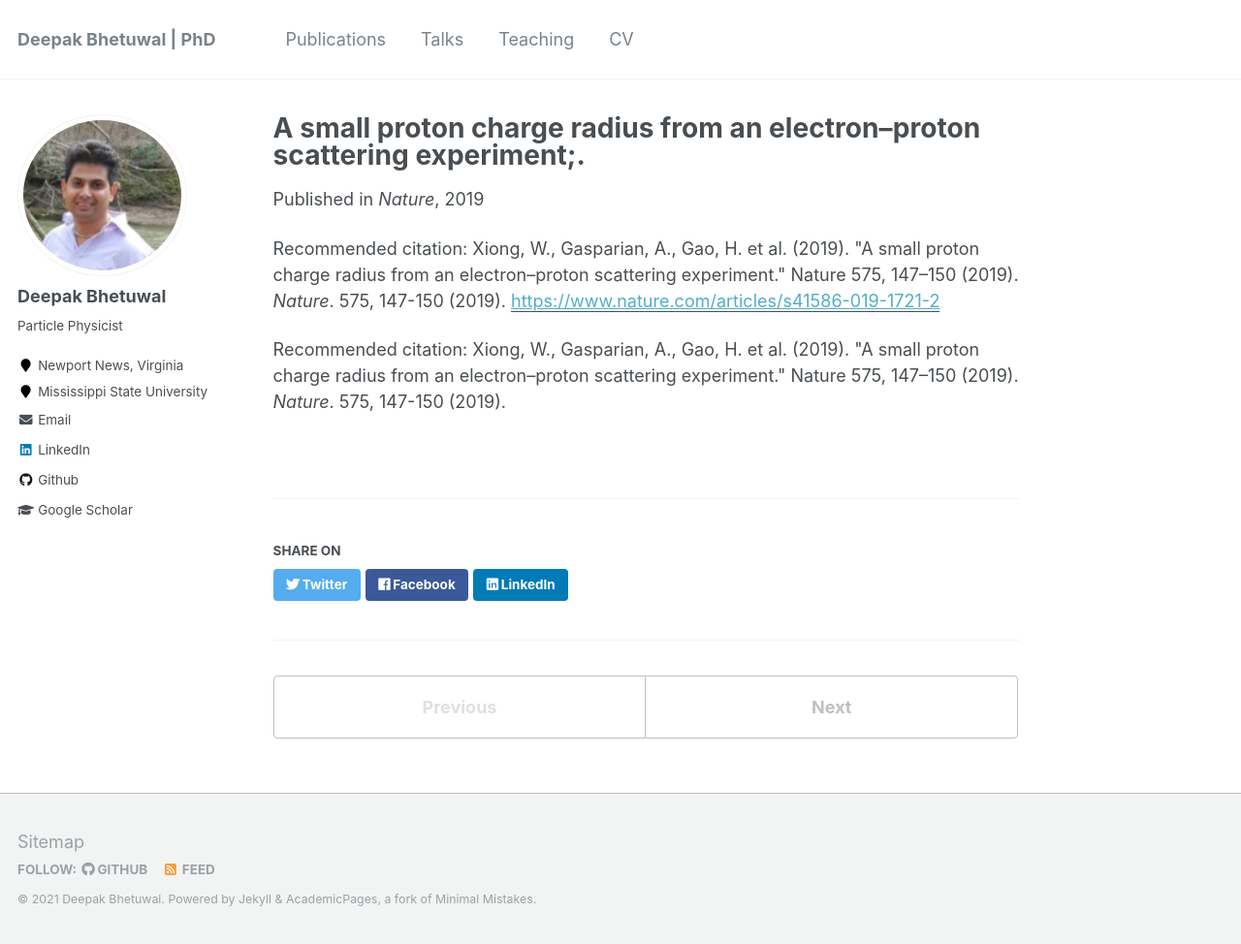
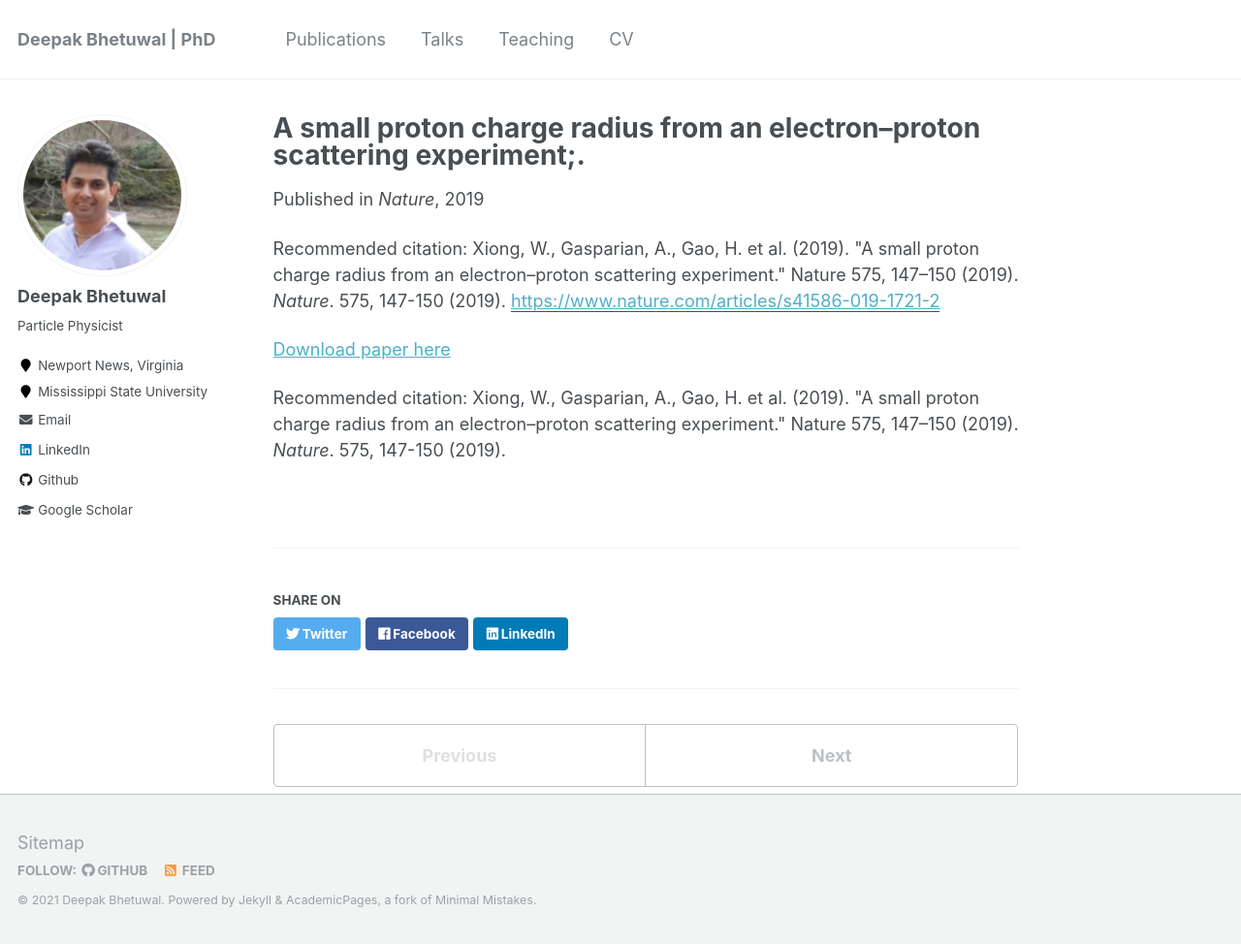
Before and after one commit to dkb208/dkb208.github.io, a Jekyll site: the page built from _publications/2010-10-01-paper-title-number-2.md, in a window 1280 px wide and 974 px high. Shown: the whole window at 97% size. Built offline with Jekyll 4.4.1, drawn with Linux system fonts in a browser that asks for light colours.

Commit message:
Update 2010-10-01-paper-title-number-2.md

```diff
--- a/_publications/2010-10-01-paper-title-number-2.md
+++ b/_publications/2010-10-01-paper-title-number-2.md
@@ -8,4 +8,6 @@ paperurl: 'https://www.nature.com/articles/s41586-019-1721-2'
 citation: 'Xiong, W., Gasparian, A., Gao, H. et al. (2019). &quot;A small proton charge radius from an electron–proton scattering experiment.&quot; Nature 575, 147–150 (2019). <i>Nature</i>. 575, 147-150 (2019).'
 ---
 
+[Download paper here](https://arxiv.org/pdf/2011.00703.pdf)
+
 Recommended citation: Xiong, W., Gasparian, A., Gao, H. et al. (2019). &quot;A small proton charge radius from an electron–proton scattering experiment.&quot; Nature 575, 147–150 (2019). <i>Nature</i>. 575, 147-150 (2019).
```
